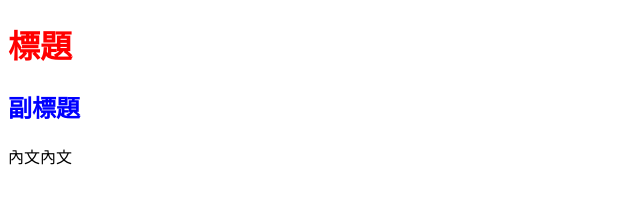
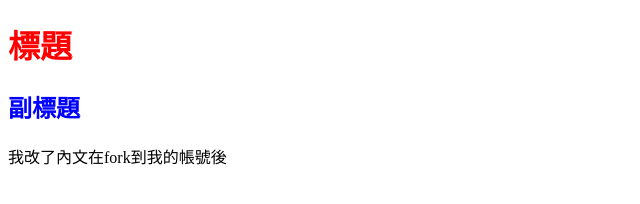
Before and after one commit to winniecat777/htmlcssUpdate, a plain HTML site: page index.html in a window 1280 px wide. Shown: the whole page, without its empty margins (0-640 px from the left). Drawn offline with Linux system fonts and the light colour scheme.

Commit message:
my first comment in main br

```diff
--- a/index.html
+++ b/index.html
@@ -10,6 +10,6 @@
 <body>
     <h1>標題</h1>
     <h2>副標題</h2>
-    <p>內文內文</p>
+    <p>我改了內文在fork到我的帳號後</p>
 </body>
 </html>
```
